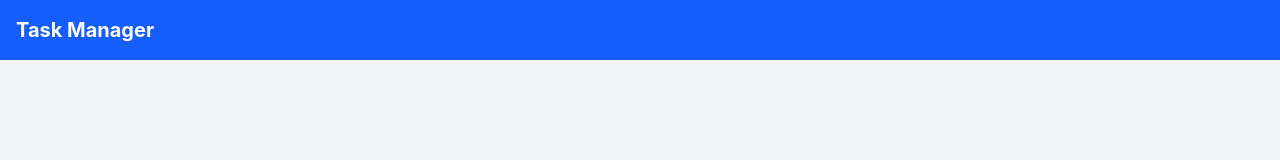
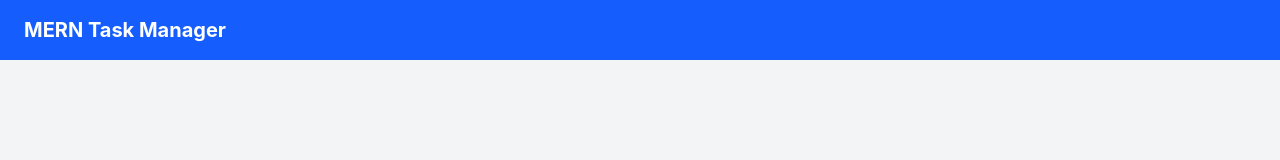
Before and after one commit to plnsliyanage/mern-task-manager, a React app in the folder frontend/: page / in a window 1280 px wide. Shown: the top 160 px of the page. Built offline with nearby package versions, Linux system fonts and the light colour scheme; the HTML template or start-up script is replaced by a standard one.

Commit message:
Add navbar and logout functionality

```diff
--- a/frontend/src/components/Navbar.jsx
+++ b/frontend/src/components/Navbar.jsx
@@ -1,7 +1,40 @@
+import { useDispatch, useSelector } from "react-redux";
+import { logout } from "../features/auth/authSlice";
+import { useNavigate } from "react-router-dom";
+
 const Navbar = () => {
+  const dispatch = useDispatch();
+
+  const navigate = useNavigate();
+
+  const { user, token } = useSelector((state) => state.auth);
+
+  const handleLogout = () => {
+    dispatch(logout());
+
+    navigate("/");
+  };
+
   return (
-    <nav className="bg-blue-600 text-white p-4 shadow">
-      <h1 className="text-xl font-bold">Task Manager</h1>
+    <nav className="bg-blue-600 text-white px-6 py-4 shadow">
+      <div className="flex justify-between items-center">
+        <h1 className="text-xl font-bold">MERN Task Manager</h1>
+
+        {token && user ? (
+          <div className="flex items-center gap-4">
+            <span>Hello, {user.name}</span>
+
+            <button
+              onClick={handleLogout}
+              className="bg-white text-blue-600 px-4 py-2 rounded hover:bg-gray-100"
+            >
+              Logout
+            </button>
+          </div>
+        ) : (
+          <div></div>
+        )}
+      </div>
     </nav>
   );
 };
--- a/frontend/src/pages/Dashboard.jsx
+++ b/frontend/src/pages/Dashboard.jsx
@@ -1,6 +1,6 @@
 const Dashboard = () => {
   return (
-    <div className="flex justify-center items-center min-h-screen">
+    <div className="min-h-screen flex items-center justify-center">
       <h1 className="text-4xl font-bold">Dashboard</h1>
     </div>
   );
```
